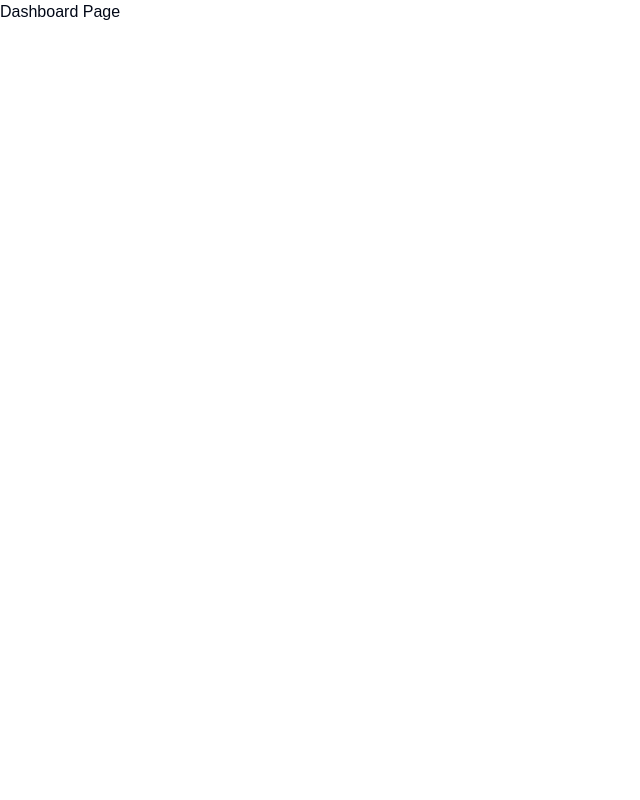
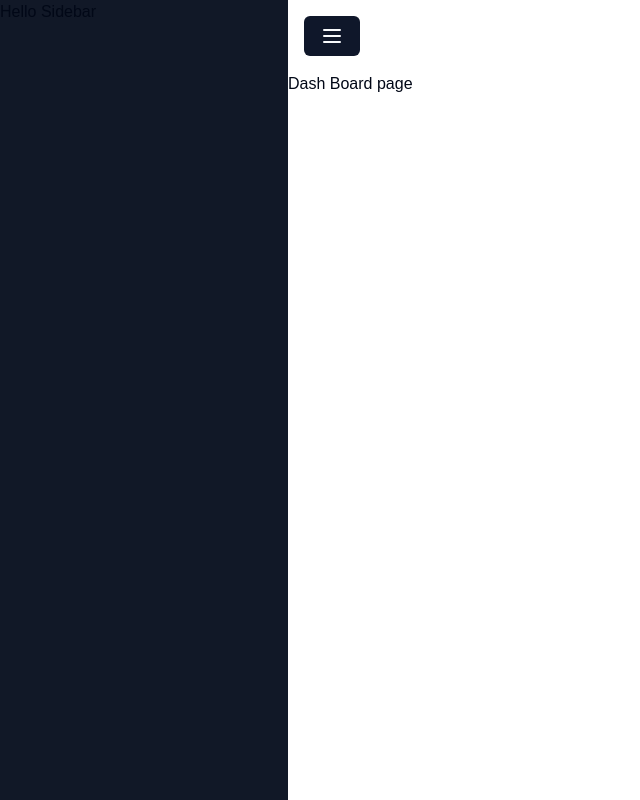
Before and after one commit to Koushik25022005/projectdelta, a Next.js app: page /dashboard in a window 1280 px wide. Shown: the whole page, without its empty margins (0-640 px from the left). Built offline with nearby package versions, Linux system fonts and the light colour scheme.

Commit message:
Creation of the file structure, Layout of the Dashboard Page and Creation of the Clerk Authentication

```diff
--- /dev/null
+++ b/app/(auth)/(routes)/sign-in/[[...sign-in]]/page.tsx
@@ -0,0 +1,6 @@
+import { SignIn } from "@clerk/nextjs";
+
+
+export default function page(){
+    return <SignIn/>
+}
--- /dev/null
+++ b/app/(auth)/(routes)/sign-up/[[...sign-up]]/page.tsx
@@ -0,0 +1,6 @@
+import { SignUp } from "@clerk/nextjs";
+
+
+export default function page(){
+    return <SignUp/>
+}
--- /dev/null
+++ b/app/(auth)/layout.tsx
@@ -0,0 +1,13 @@
+const AuthLayout =({
+    children
+}:{
+    children: React.ReactNode
+}) => {
+    return (
+        <div className="flex items-center justify-center h-full">
+            {children}
+        </div>
+    )
+}
+
+export default AuthLayout
--- a/app/(dashboard)/(routes)/dashboard/page.tsx
+++ b/app/(dashboard)/(routes)/dashboard/page.tsx
@@ -1,11 +1,13 @@
+import { UserButton } from '@clerk/nextjs'
 import React from 'react'
 
-const page = () => {
+const DashboardPage = () => {
   return (
     <div>
-      Dashboard Page
+      <p>Dash Board page</p>
+      <UserButton afterSignOutUrl='/'/>
     </div>
   )
 }
 
-export default page
+export default DashboardPage
--- /dev/null
+++ b/app/(dashboard)/layout.tsx
@@ -0,0 +1,23 @@
+import Navbar from "@/components/navbar"
+
+
+const DashboardLayout = ({
+    children
+}:{
+    children: React.ReactNode
+})=>{
+    return(
+        <div className="h-full relative ">
+            <div className="hidden h-full md:flex md:flex-col md:fixed md:inset-y-0 z-[80] md:w-72 bg-gray-900">
+                <div>Hello Sidebar</div>
+            </div>
+            <main className="md:pl-72">
+            <Navbar/>
+            {children}
+            </main>
+        </div>
+    )
+}
+
+
+export default DashboardLayout
--- a/app/(landing)/page.tsx
+++ b/app/(landing)/page.tsx
@@ -1,9 +1,23 @@
+import { Button } from '@/components/ui/button'
+import Link from 'next/link'
 import React from 'react'
 
 const LandingPage = () => {
   return (
     <div>
       Landing Page
+      <div className=''>
+        <Link href="/sign-in">
+          <Button>
+            Login
+          </Button>
+          </Link>
+          <Link href="/sign-up">
+          <Button className=''>
+            Register
+          </Button>
+          </Link>
+      </div>
     </div>
   )
 }
--- a/app/layout.tsx
+++ b/app/layout.tsx
@@ -1,6 +1,7 @@
 import type { Metadata } from "next";
 import localFont from "next/font/local";
 import "./globals.css";
+import { ClerkProvider } from "@clerk/nextjs";
 
 const geistSans = localFont({
   src: "./fonts/GeistVF.woff",
@@ -24,12 +25,15 @@ export default function RootLayout({
   children: React.ReactNode;
 }>) {
   return (
-    <html lang="en">
+    <ClerkProvider>
+      <html lang="en">
       <body
         className={`${geistSans.variable} ${geistMono.variable} antialiased`}
       >
         {children}
       </body>
     </html>
+    </ClerkProvider>
+
   );
 }
--- /dev/null
+++ b/components/navbar.tsx
@@ -0,0 +1,15 @@
+import React from 'react'
+import { Button } from './ui/button'
+import { Menu } from 'lucide-react'
+
+const Navbar = () => {
+  return (
+    <div className='flex items0-center p-4'>
+        <Button>
+            <Menu/>
+        </Button>
+    </div>
+  )
+}
+
+export default Navbar
--- a/package.json
+++ b/package.json
@@ -9,6 +9,7 @@
     "lint": "next lint"
   },
   "dependencies": {
+    "@clerk/nextjs": "^5.7.3",
     "@radix-ui/react-slot": "^1.1.0",
     "class-variance-authority": "^0.7.0",
     "clsx": "^2.1.1",
```
Also changed, not shown: middleware.ts (added, +14 -0 lines), 2 other files (tests, documents, lock files or other folders).
